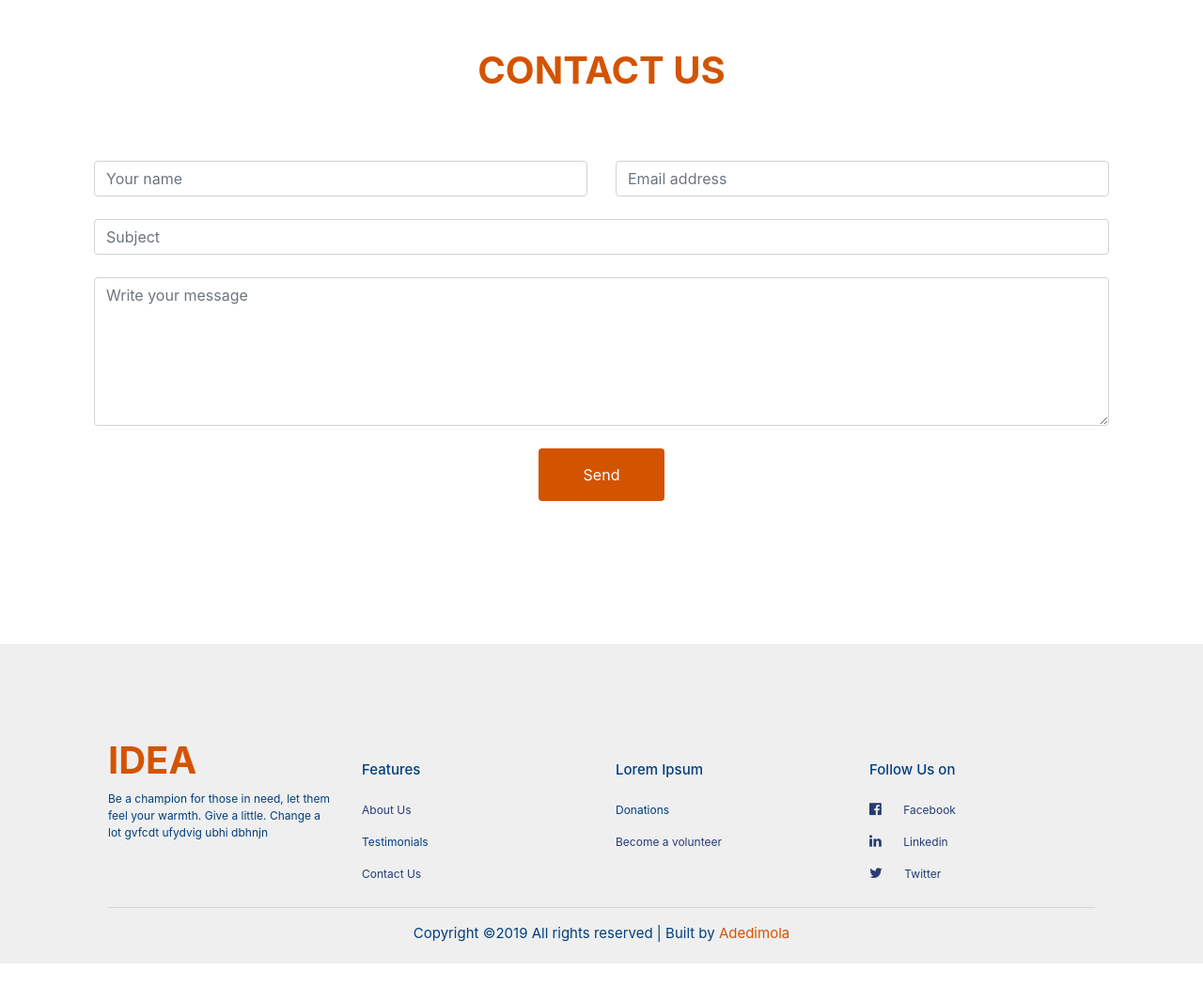
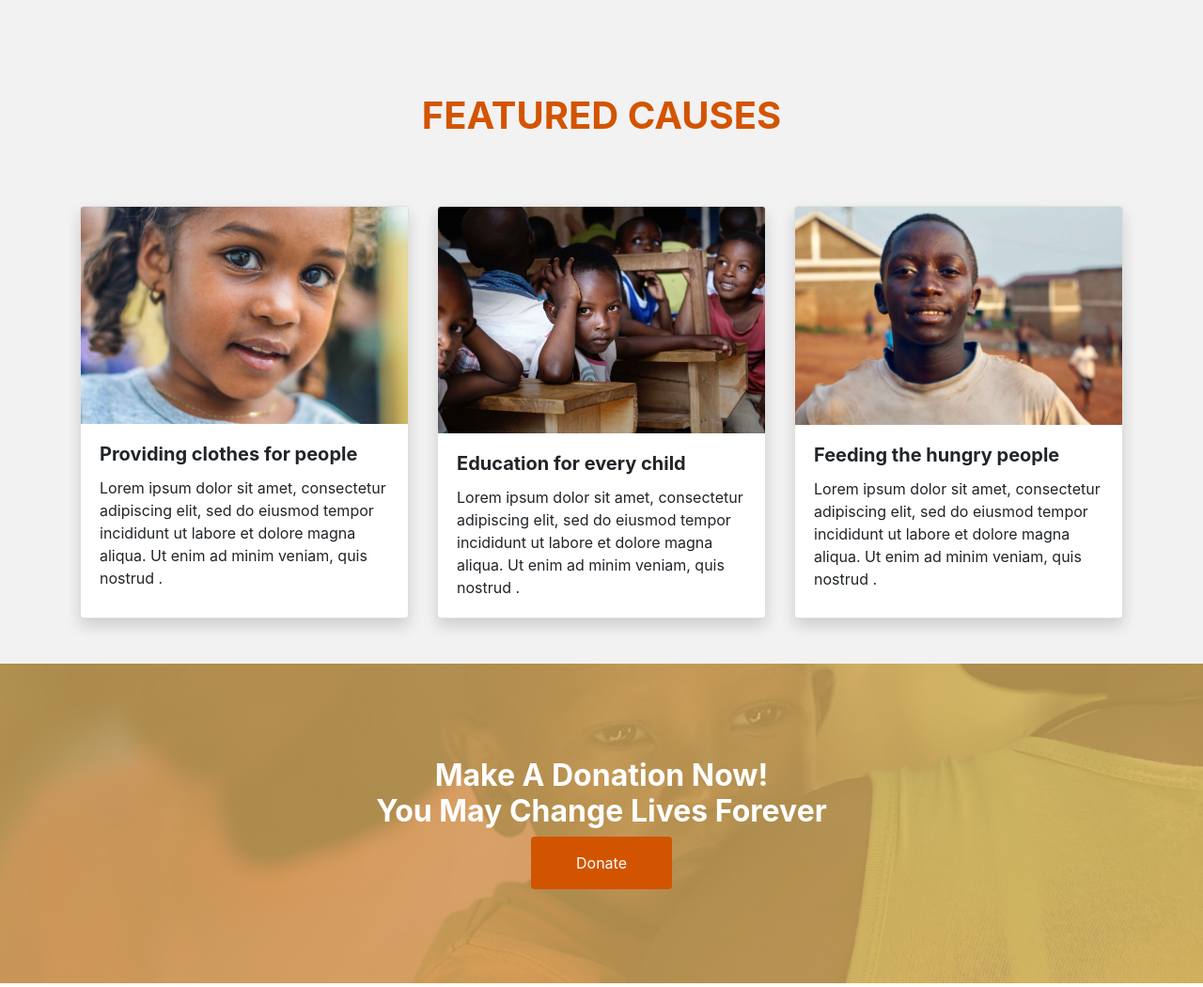
Before and after one commit to dimola7/ngo, a plain HTML site: page index.html in a window 1280 px wide. Shown: the part 1105-2155 px from the top of the page at 94% size. Before the commit the page ends 2130 px from the top, so only its background shows below. Drawn offline with nearby package versions, Linux system fonts and the light colour scheme.

Commit message:
add featured causes section

```diff
--- a/index.html
+++ b/index.html
@@ -33,7 +33,7 @@
                         <a class="nav-link text-dark" href="#ab">About</a>
                     </li>
                     <li class="nav-item">
-                        <a class="nav-link text-dark" href="#work">Our work</a>
+                        <a class="nav-link text-dark" href="#work">Causes</a>
                     </li>
                     <li class="nav-item">
                         <a class="nav-link text-dark" href="#co">Contact</a>
@@ -70,7 +70,7 @@
 	<section id="about">
 		<div class="container pt-5 pb-5">
 			<div class="row">
-				<div class="col-md-6 text-center px-md-5">
+				<div class="col-md-6 text-center px-md-5 ">
 					<img src="./assets/ben-white-unsplash.jpg" class="img-fluid">
 				</div>
 					<div class="col-md-6 text-justify px-md-5 pt-5">
@@ -79,10 +79,46 @@
 						<p>however, NGOs can also be as lobby groups for corporations, such as the World Economic Forum. NGOs is also sometimes expanded to nongovernmental or nongovernment organizations.</p>
 					</div>
 			</div>
-			<div id="co"></div>
 		</div>
 	</section>
 
+	<section class="causes">
+		<div class="container pt-5 pb-5">
+			<h1 class="h1-responsive font-weight-bold text-center my-4 py-5">FEATURED CAUSES</h1>
+			<div class="card-deck">
+			  <div class="card shadow">
+			    <img src="./assets/michael-mims-unsplash.jpg" class="card-img-top" alt="...">
+			    <div class="card-body">
+			      <h5 class="card-title font-weight-bold">Providing clothes for people</h5>
+			      <p class="card-text">Lorem ipsum dolor sit amet, consectetur adipiscing elit, sed do eiusmod tempor incididunt ut labore et dolore magna aliqua. Ut enim ad minim veniam, quis nostrud .</p>
+			    </div>
+			  </div>
+			  <div class="card shadow">
+			    <img src="./assets/bill-wegener-unsplash.jpg" class="card-img-top" alt="...">
+			    <div class="card-body">
+			      <h5 class="card-title font-weight-bold">Education for every child</h5>
+			      <p class="card-text">Lorem ipsum dolor sit amet, consectetur adipiscing elit, sed do eiusmod tempor incididunt ut labore et dolore magna aliqua. Ut enim ad minim veniam, quis nostrud .</p>
+			    </div>
+			  </div>
+			  <div class="card shadow">
+			    <img src="./assets/esteban-castle-unsplash.jpg" class="card-img-top" alt="...">
+			    <div class="card-body">
+			      <h5 class="card-title font-weight-bold">Feeding the hungry people</h5>
+			      <p class="card-text">Lorem ipsum dolor sit amet, consectetur adipiscing elit, sed do eiusmod tempor incididunt ut labore et dolore magna aliqua. Ut enim ad minim veniam, quis nostrud .</p>
+			    </div>
+			  </div>
+			</div>
+		</div>
+	</section>
+
+	<section id="donation">
+		<div class="text-center">
+			<h2 class="font-weight-bold">Make A Donation Now! <br> You May Change Lives Forever</h2>
+			<button type="submit" id="ab" class="text-center px-5 py-3 btn btn-secondary">Donate</button>
+		</div>
+	</section>
+
+<div id="co"></div>
 	<!-- contact -->
 	<div id="contact"></div>
     <section class="pb-5">
@@ -163,8 +199,8 @@
 					<p><a href="#co" class="social">Contact Us</a></p>
 				</div>
 				<div class=col-md-3>
-					<h1 class="sub-head">Lorem Ipsum</h1>
-					<p>Donations</p>
+					<h1 class="sub-head">Take Actions</h1>
+					<p><a href="#donation" class="social">Donations</a></p>
 					<p><a href="#co" class="social">Become a volunteer</a></p>
 				</div>
 				<div class=col-md-3>
--- a/style.css
+++ b/style.css
@@ -67,6 +67,35 @@ html{
 .mission
 {
 	color: #d35400;
+}
+
+/*causes*/
+.causes
+{
+	background-color: #f2f2f2;
+}
+
+.causes h1
+{
+	color: #d35400;
+}
+
+/*donation*/
+#donation
+{
+	padding-top: 100px;
+	padding-bottom: 100px;
+	background: linear-gradient(rgba(205, 165, 88, 0.8),rgba(205, 165, 88, 0.8)),url(assets/zach-vessels-unsplash.jpg);
+	background-position: center;
+	background-size: cover;
+	background-attachment: fixed;
+	color: #fff;
+}
+
+#donation .btn-secondary
+{
+	background-color: #d35400;
+	border: none;
 }
 
 /*contact*/
@@ -185,8 +214,8 @@ html{
 	.header-text
 	{
 		top: 37%;
-  		left: 26%;
-  		right: 40%;
+  		left: 30%;
+  		right: 20%;
 		font-size: 30px;
 	}
 
```
Also changed, not shown: assets/bill-wegener-unsplash.jpg (added), assets/esteban-castle-unsplash.jpg (added), assets/michael-mims-unsplash.jpg (added), assets/zach-vessels-unsplash.jpg (added).
